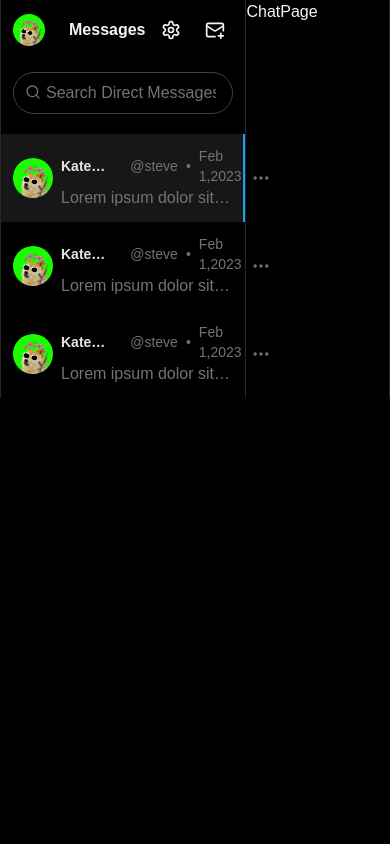
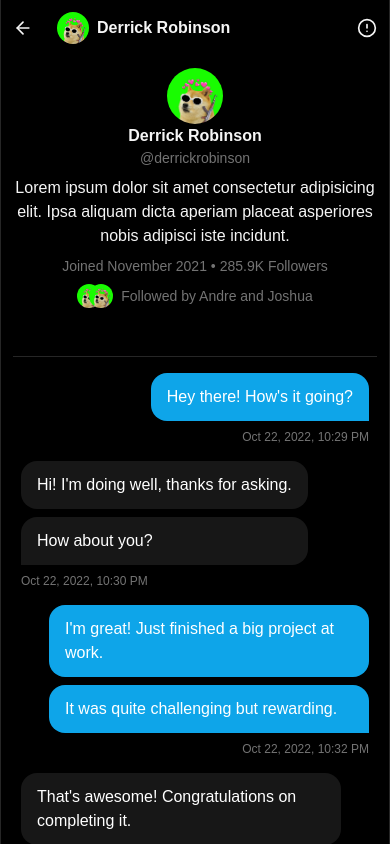
Before and after one commit to jayantpathariya/x, a Next.js app: page /messages/1429076224756916228 in a window 390 px wide. Shown: the top 844 px of the page. Built offline with nearby package versions, Linux system fonts and the light colour scheme; a web font is replaced by a local one.

Commit message:
chat mobile ui completed

```diff
--- a/app/(messages)/layout.tsx
+++ b/app/(messages)/layout.tsx
@@ -1,4 +1,4 @@
-import { Messages } from "@/components/messages/messages";
+import { MessagesContent } from "@/components/messages/messages-content";
 import { Sidebar } from "@/components/sidebar";
 
 const MessageLayout = ({ children }: { children: React.ReactNode }) => {
@@ -7,7 +7,9 @@ const MessageLayout = ({ children }: { children: React.ReactNode }) => {
       <div className="flex justify-center max-w-7xl mx-auto">
         <div className="flex w-full justify-center">
           <Sidebar />
-          <Messages />
+          <div className="hidden md:block">
+            <MessagesContent />
+          </div>
           <main className="w-full md:max-w-[560px] border-x border-neutral-800">
             {children}
           </main>
--- a/app/(messages)/messages/[chatId]/page.tsx
+++ b/app/(messages)/messages/[chatId]/page.tsx
@@ -1,5 +1,11 @@
+import { Chat } from "@/components/chat/chat";
+
 const ChatPage = () => {
-  return <div className="w-full">ChatPage</div>;
+  return (
+    <div>
+      <Chat />
+    </div>
+  );
 };
 
 export default ChatPage;
--- a/app/(messages)/messages/page.tsx
+++ b/app/(messages)/messages/page.tsx
@@ -1,7 +1,9 @@
+import { MessagesContent } from "@/components/messages/messages-content";
+
 const Messages = () => {
   return (
     <div className="flex flex-col items-center justify-center h-full">
-      <div className="max-w-sm mx-auto">
+      <div className="max-w-sm mx-auto hidden md:block">
         <h2 className="text-3xl font-extrabold">Select a message</h2>
         <p className="text-neutral-500 leading-5 mt-2">
           Choose from your existing conversations, start a new one, or just keep
@@ -11,6 +13,9 @@ const Messages = () => {
           New message
         </button>
       </div>
+      <div className="md:hidden">
+        <MessagesContent />
+      </div>
     </div>
   );
 };
--- /dev/null
+++ b/components/chat/chat-content-header.tsx
@@ -0,0 +1,50 @@
+import Image from "next/image";
+
+export const ChatContentHeader = () => {
+  return (
+    <div className="flex items-center justify-center text-center border-b border-neutral-800 pb-12">
+      <div className="flex flex-col gap-y-2">
+        <div className="flex flex-col items-center justify-center">
+          <Image
+            src="/profile-picture.png"
+            alt="Profile Picture"
+            width={50}
+            height={50}
+            className="size-14 rounded-full"
+          />
+          <p className="font-semibold">Derrick Robinson</p>
+          <span className="text-neutral-500 text-sm">@derrickrobinson</span>
+        </div>
+        <p>
+          Lorem ipsum dolor sit amet consectetur adipisicing elit. Ipsa aliquam
+          dicta aperiam placeat asperiores nobis adipisci iste incidunt.
+        </p>
+        <div className="text-sm text-neutral-500">
+          <span>Joined November 2021 </span>
+          <span>• 285.9K Followers</span>
+        </div>
+        <div className="flex items-center gap-x-2 justify-center">
+          <div className="flex items-center">
+            <Image
+              src="/profile-picture.png"
+              alt="Profile Picture"
+              width={40}
+              height={40}
+              className="size-6 rounded-full -mr-3"
+            />
+            <Image
+              src="/profile-picture.png"
+              alt="Profile Picture"
+              width={40}
+              height={40}
+              className="size-6 rounded-full"
+            />
+          </div>
+          <p className="text-sm text-neutral-500">
+            Followed by Andre and Joshua
+          </p>
+        </div>
+      </div>
+    </div>
+  );
+};
--- /dev/null
+++ b/components/chat/chat-content.tsx
@@ -0,0 +1,11 @@
+import { ChatContentHeader } from "./chat-content-header";
+import { ChatMessages } from "./chat-messages";
+
+export const ChatContent = () => {
+  return (
+    <div className="bg-black p-3">
+      <ChatContentHeader />
+      <ChatMessages />
+    </div>
+  );
+};
--- a/components/chat/chat-header.tsx
+++ b/components/chat/chat-header.tsx
@@ -1,3 +1,27 @@
+import { ArrowLeft, CircleAlert } from "lucide-react";
+import Image from "next/image";
+
 export const ChatHeader = () => {
-  return <div>ChatHeader</div>;
+  return (
+    <div className="flex justify-between items-center p-3 sticky top-0 left-0">
+      <div className="flex items-center gap-x-6">
+        <button className="md:hidden">
+          <ArrowLeft className="size-5" />
+        </button>
+        <div className="flex items-center gap-x-2">
+          <Image
+            src="/profile-picture.png"
+            alt="Profile Picture"
+            width={40}
+            height={40}
+            className="size-8 rounded-full"
+          />
+          <p className="font-semibold">Derrick Robinson</p>
+        </div>
+      </div>
+      <button>
+        <CircleAlert className="size-5" />
+      </button>
+    </div>
+  );
 };
--- /dev/null
+++ b/components/chat/chat-messages.tsx
@@ -0,0 +1,108 @@
+import { ReceiverMessage } from "./receiver-message";
+import { SenderMessage } from "./sender-message";
+
+interface Message {
+  type: "user" | "friend";
+  messages: string[];
+  timestamp: string;
+}
+
+const conversation: Message[] = [
+  {
+    type: "user",
+    messages: ["Hey there! How's it going?"],
+    timestamp: "Oct 22, 2022, 10:29 PM",
+  },
+  {
+    type: "friend",
+    messages: ["Hi! I'm doing well, thanks for asking.", "How about you?"],
+    timestamp: "Oct 22, 2022, 10:30 PM",
+  },
+  {
+    type: "user",
+    messages: [
+      "I'm great! Just finished a big project at work.",
+      "It was quite challenging but rewarding.",
+    ],
+    timestamp: "Oct 22, 2022, 10:32 PM",
+  },
+  {
+    type: "friend",
+    messages: [
+      "That's awesome! Congratulations on completing it.",
+      "What was the project about?",
+    ],
+    timestamp: "Oct 22, 2022, 10:33 PM",
+  },
+  {
+    type: "user",
+    messages: [
+      "It was a new feature for our app.",
+      "We implemented a real-time chat system, kind of like this one!",
+    ],
+    timestamp: "Oct 22, 2022, 10:35 PM",
+  },
+  {
+    type: "friend",
+    messages: [
+      "Wow, that sounds interesting!",
+      "I'd love to hear more about the technical challenges you faced.",
+    ],
+    timestamp: "Oct 22, 2022, 10:36 PM",
+  },
+  {
+    type: "user",
+    messages: [
+      "Sure! The main challenge was handling concurrent users.",
+      "We had to optimize our database queries and use WebSockets for real-time updates.",
+    ],
+    timestamp: "Oct 22, 2022, 10:38 PM",
+  },
+  {
+    type: "friend",
+    messages: [
+      "That's impressive!",
+      "How many concurrent users can your system handle now?",
+    ],
+    timestamp: "Oct 22, 2022, 10:39 PM",
+  },
+  {
+    type: "user",
+    messages: [
+      "We've tested it with up to 10,000 simultaneous users.",
+      "It's holding up well so far!",
+    ],
+    timestamp: "Oct 22, 2022, 10:41 PM",
+  },
+  {
+    type: "friend",
+    messages: [
+      "That's a great achievement!",
+      "Your team must be proud.",
+      "Are you planning any celebrations?",
+    ],
+    timestamp: "Oct 22, 2022, 10:42 PM",
+  },
+];
+
+export const ChatMessages = () => {
+  return (
+    <div className="flex flex-col space-y-4 p-2 pt-4">
+      {conversation.map((item, index) =>
+        item.type === "user" ? (
+          <SenderMessage
+            key={index}
+            messages={item.messages}
+            timestamp={item.timestamp}
+          />
+        ) : (
+          <ReceiverMessage
+            key={index}
+            messages={item.messages}
+            timestamp={item.timestamp}
+          />
+        )
+      )}
+    </div>
+  );
+};
--- a/components/chat/chat.tsx
+++ b/components/chat/chat.tsx
@@ -1,9 +1,11 @@
+import { ChatContent } from "./chat-content";
 import { ChatHeader } from "./chat-header";
 
 export const Chat = () => {
   return (
-    <div className="bg-black p-3 w-full">
+    <div className="bg-black w-full">
       <ChatHeader />
+      <ChatContent />
     </div>
   );
 };
--- /dev/null
+++ b/components/chat/receiver-message.tsx
@@ -0,0 +1,27 @@
+import { cn } from "@/libs/utils";
+
+interface Message {
+  messages: string[];
+  timestamp: string;
+}
+
+export const ReceiverMessage = ({ messages, timestamp }: Message) => (
+  <div className="flex justify-start">
+    <div className="flex flex-col items-start">
+      <div className="flex flex-col gap-y-2">
+        {messages.map((message, index) => (
+          <div
+            key={index}
+            className={cn(
+              "bg-neutral-900 text-white rounded-2xl py-3 px-4 max-w-xs lg:max-w-md",
+              index === messages.length - 1 && "rounded-bl-none"
+            )}
+          >
+            <p>{message}</p>
+          </div>
+        ))}
+      </div>
+      <span className="text-xs text-neutral-500 block mt-2">{timestamp}</span>
+    </div>
+  </div>
+);
--- /dev/null
+++ b/components/chat/sender-message.tsx
@@ -0,0 +1,27 @@
+import { cn } from "@/libs/utils";
+
+interface Message {
+  messages: string[];
+  timestamp: string;
+}
+
+export const SenderMessage = ({ messages, timestamp }: Message) => (
+  <div className="flex justify-end">
+    <div className="flex flex-col items-end">
+      <div className="flex flex-col gap-y-2">
+        {messages.map((message, index) => (
+          <div
+            key={index}
+            className={cn(
+              "bg-sky-500 text-white rounded-2xl py-3 px-4 max-w-xs lg:max-w-md",
+              index === messages.length - 1 && "rounded-br-none"
+            )}
+          >
+            <p>{message}</p>
+          </div>
+        ))}
+      </div>
+      <span className="text-xs text-neutral-500 block mt-2">{timestamp}</span>
+    </div>
+  </div>
+);
--- a/components/messages/messages.tsx
+++ b/components/messages/messages-content.tsx
@@ -5,7 +5,7 @@ import { useState } from "react";
 import { MessageHeader } from "./message-header";
 import { MessageItem } from "./message-item";
 
-export const Messages = () => {
+export const MessagesContent = () => {
   const [isSearchOpen, setIsSearchOpen] = useState(false);
 
   return (
```
